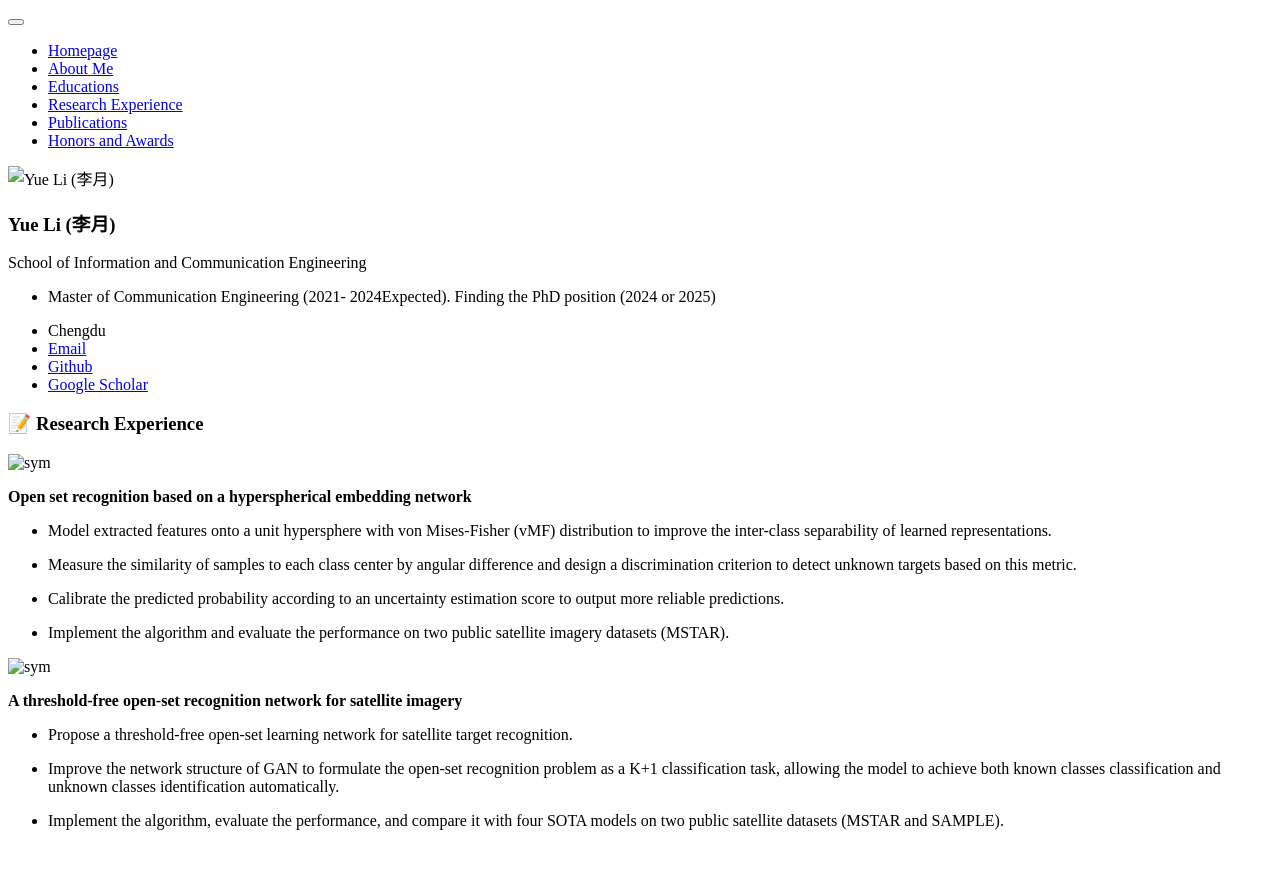
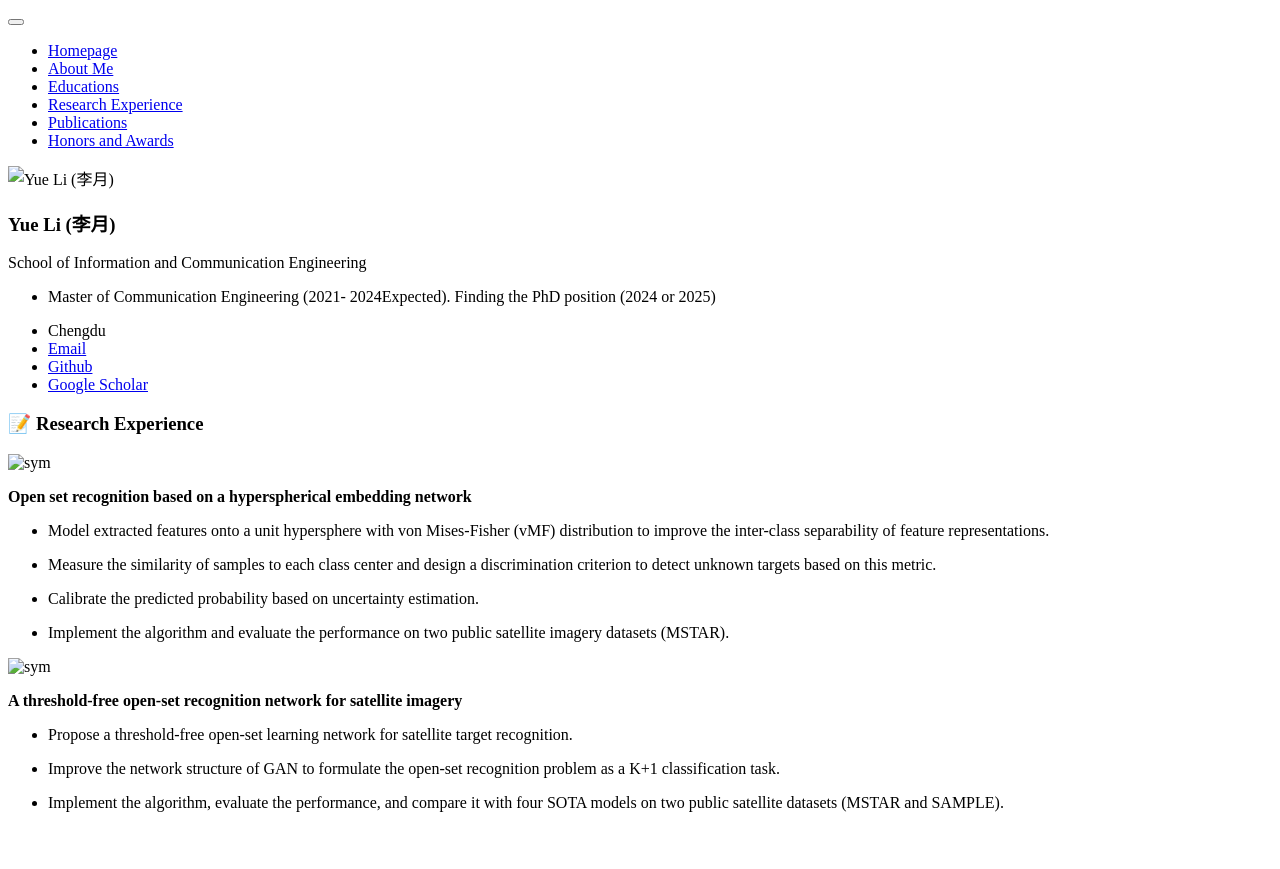
Before and after one commit to LunaLeeYue/LunaLeeYue.github.io, a Jekyll site: the page built from _pages/includes/research.md, in a window 1280 px wide. Shown: the top 869 px of the page. Built offline with Jekyll 4.4.1, drawn with Linux system fonts in a browser that asks for light colours; our own code applies the rules of GitHub Pages for plain Markdown files.

Commit message:
Update research.md

```diff
--- a/_pages/includes/research.md
+++ b/_pages/includes/research.md
@@ -1,30 +1,13 @@
 # 📝 Research Experience
-<!--
-<div class='paper-box'><div class='paper-box-image'><div><div class="badge"></div><img src='images/OSR_IL_Framework.jpg' alt="sym" width="100%"></div></div>
-<div class='paper-box-text' markdown="1">
-**Open set recognition with incremental learning**
-
-
-  - Model the classification boundary using extreme value theory (EVT) to achieve open-set recognition.
-
-  - Update the recognition model based on an effective exemplar selection strategy.
-
-  - Implement the algorithm and evaluate the performance on two public satellite imagery datasets.
-</div>
-</div>
--->
-
 <div class='paper-box'><div class='paper-box-image'><div><div class="badge"></div><img src='images/vMF.jpg' alt="sym" width="100%"></div></div>
 <div class='paper-box-text' markdown="1">
 **Open set recognition based on a hyperspherical embedding network**
 
+  - Model extracted features onto a unit hypersphere with von Mises-Fisher (vMF) distribution to improve the inter-class separability of feature representations.
 
+  - Measure the similarity of samples to each class center and design a discrimination criterion to detect unknown targets based on this metric.
 
-  - Model extracted features onto a unit hypersphere with von Mises-Fisher (vMF) distribution to improve the inter-class separability of learned representations.
-
-  - Measure the similarity of samples to each class center by angular difference and design a discrimination criterion to detect unknown targets based on this metric.
-
-  - Calibrate the predicted probability according to an uncertainty estimation score to output more reliable predictions.
+  - Calibrate the predicted probability based on uncertainty estimation.
 
   - Implement the algorithm and evaluate the performance on two public satellite imagery datasets (MSTAR).
 </div>
@@ -34,12 +17,9 @@
 <div class='paper-box-text' markdown="1">
 **A threshold-free open-set recognition network for satellite imagery**
 
-
-
-
   - Propose a threshold-free open-set learning network for satellite target recognition.
 
-  - Improve the network structure of GAN to formulate the open-set recognition problem as a K+1 classification task, allowing the model to achieve both known classes classification and unknown classes identification automatically.
+  - Improve the network structure of GAN to formulate the open-set recognition problem as a K+1 classification task.
 
   - Implement the algorithm, evaluate the performance, and compare it with four SOTA models on two public satellite datasets (MSTAR and SAMPLE).
 </div>
```
